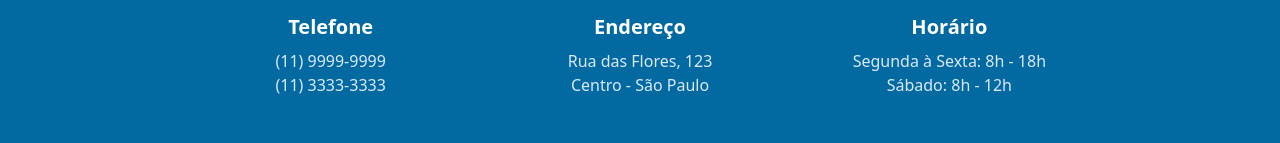
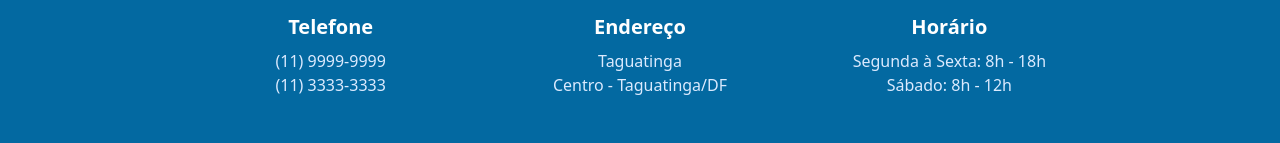
Before and after one commit to yagovysk/AmandaVivacquaodontologia, a plain HTML site: page index.html in a window 1280 px wide. Shown: the part 3171-3314 px from the top of the page. Drawn offline with nearby package versions, Linux system fonts and the light colour scheme.

Commit message:
adicionando endereço correto

```diff
--- a/index.html
+++ b/index.html
@@ -1031,8 +1031,8 @@
                 </svg>
               </div>
               <h3 class="text-xl font-semibold mb-2">Endereço</h3>
-              <p class="text-blue-100">Rua das Flores, 123</p>
-              <p class="text-blue-100">Centro - São Paulo</p>
+              <p class="text-blue-100">Taguatinga</p>
+              <p class="text-blue-100">Centro - Taguatinga/DF</p>
             </div>
 
             <div class="text-center scroll-element-scale delay-300">
```
